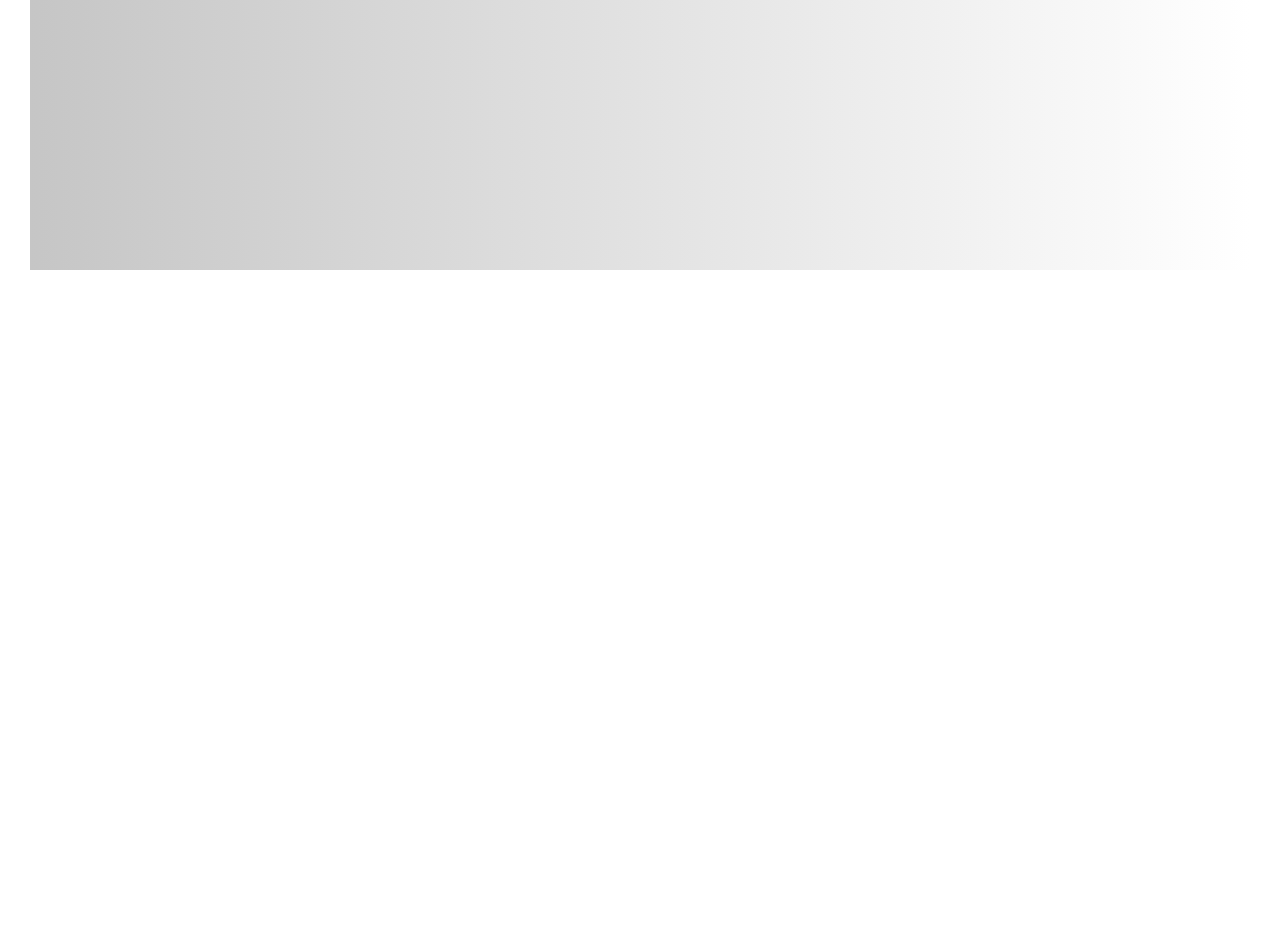
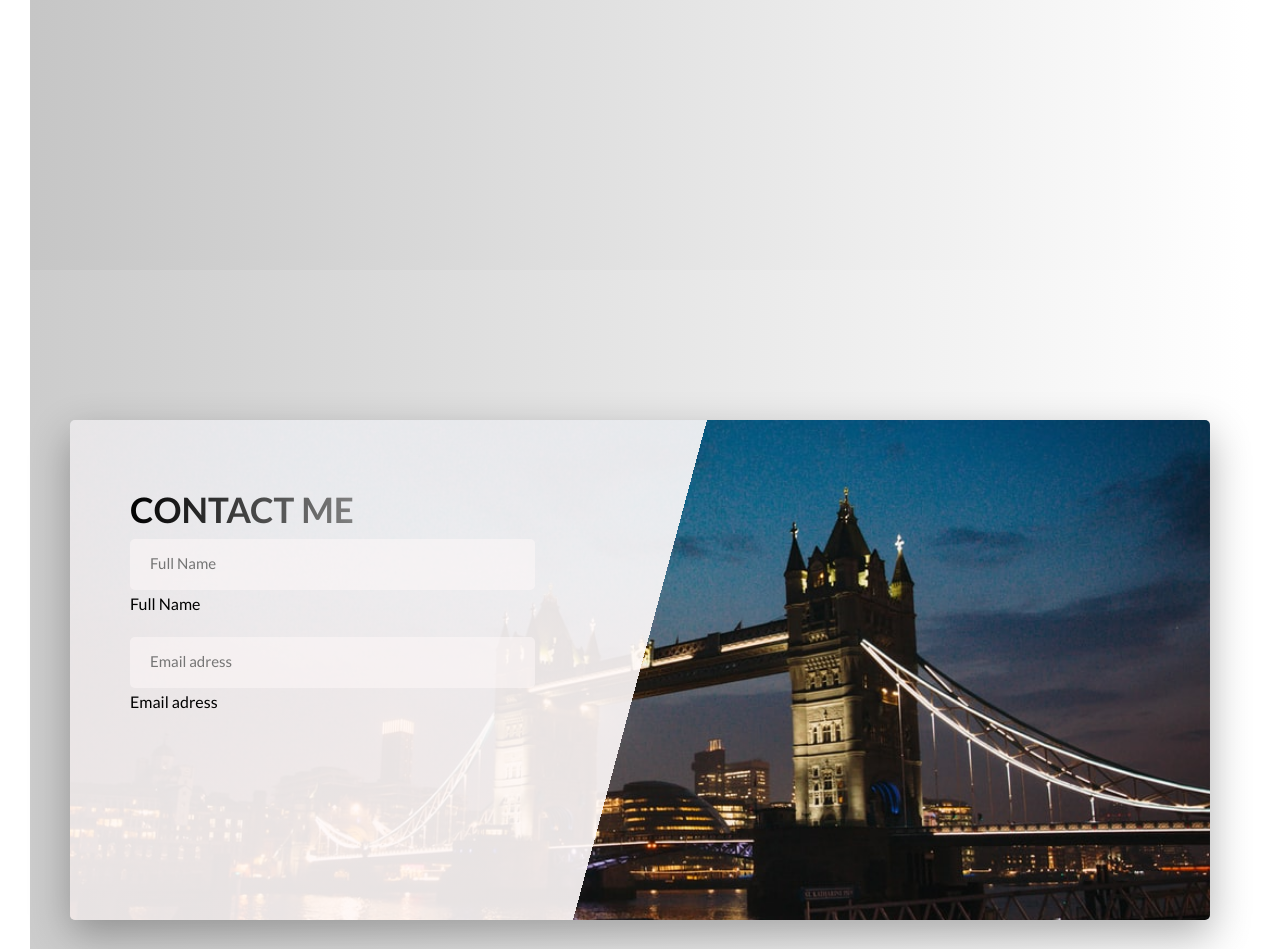
Before and after one commit to GuzlejM/Portfolio-desktop, a website: page index.html in a window 1280 px wide. Shown: the part 3171-4120 px from the top of the page. Before the commit the page ends 3471 px from the top, so only its background shows below. Drawn offline with Linux system fonts and the light colour scheme.

Commit message:
Contact section + inputs :focus:invalid

```diff
--- a/index.html
+++ b/index.html
@@ -148,6 +148,30 @@
                 </div>
             </div>
         </section>
+
+        <section class="section-book">
+            <div class="row">
+                <div class="book">
+                    <div class="book-form">
+                        <form action="#" class="form">
+                            <div class="u-margin-bottom-3">
+                                <h2 class="heading-secondary">
+                                    Contact Me
+                                </h2>
+                            </div>
+                            <div class="form-group">
+                                <input id="name"type="text" class="form-input" placeholder="Full Name" required>
+                                <label for="name" class="form-label">Full Name</label>
+                            </div>
+                            <div class="form-group">
+                                <input id="email" type="email" class="form-input" placeholder="Email adress" required>
+                                <label for="email" class="form-label">Email adress</label>
+                            </div>
+                        </form>
+                    </div>
+                </div>
+            </div>
+        </section>
     </main>
 
     <!--
--- /dev/null
+++ b/sass/components/form.scss
@@ -0,0 +1,35 @@
+.form {
+    &-input {
+        font-size: 1.5rem;
+        font-family: inherit;
+        color: inherit;
+        padding: 1.5rem 2rem;
+        border-radius: 5px;
+        background-color: rgba($color-white, .5);
+        border: none;
+        border-bottom: 3px solid transparent;
+        width: 90%;
+        display: block;
+
+        &:focus {
+            outline: none;
+            box-shadow: 0 1rem 2rem rgba($color-black, .3);
+            border-bottom: 3px solid green;
+        }
+
+        &:focus:invalid{
+            border-bottom: 3px solid red;
+        }
+
+        &::-webkit-input-placeholder{
+
+        }
+    }
+
+    &-label {
+
+    }
+    &-group:not(:last-child) {
+        margin-bottom: 2rem;
+    }
+}
--- a/sass/main.scss
+++ b/sass/main.scss
@@ -11,6 +11,7 @@
 @import"components/composition";
 @import"components/feature-box";
 @import"components/card";
+@import"components/form";
 
 
 @import"layout/grid";
--- a/sass/pages/_home.scss
+++ b/sass/pages/_home.scss
@@ -32,3 +32,33 @@
 
     )
 }
+
+.section-book {
+    padding: 15rem 0;
+    background-image: linear-gradient(
+        to left,
+      rgba(255, 255, 255, 1),
+      rgba(0, 0, 0, 0.2)
+      );
+}
+
+.book {
+    background-image: linear-gradient(
+        105deg,
+        rgba($color-white, .9) 0%,
+        rgba($color-white, .9) 50%,
+        transparent 50%),
+        url(/img/book.jpg);
+    background-size: 100%;
+    background-position: center;
+    border-radius: 5px; /* Set a new variable for border-radius*/
+    box-shadow: 0 1.5rem 4rem rgba($color-black, .3);
+    background-repeat: no-repeat;
+
+    height: 50rem;
+
+    &-form {
+        width: 50%;
+        padding: 6rem;
+    }
+}
```
Also changed, not shown: css/style.css, img/book.jpg (added).
